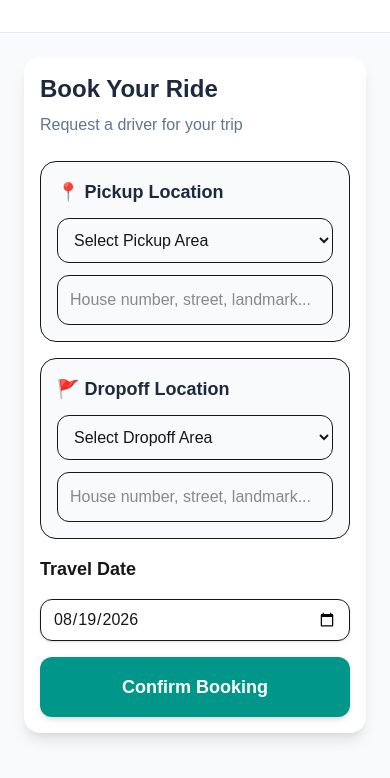
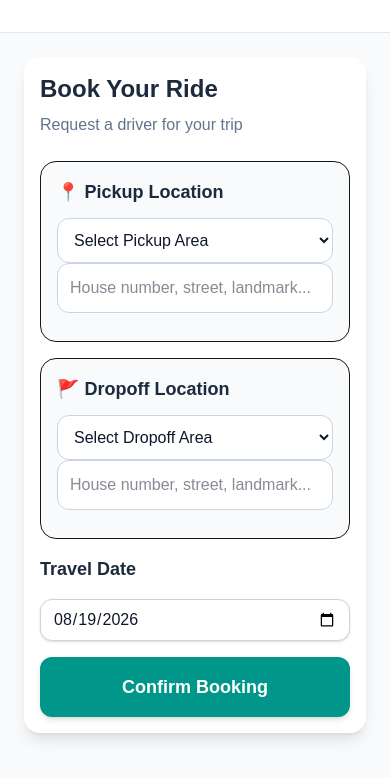
Before and after one commit to jules2018/RouteX, a Next.js app in the folder frontend/: page /bookings in a window 390 px wide. Shown: the top 778 px of the page. Built offline with nearby package versions, Linux system fonts and the light colour scheme.

Commit message:
Fix booking form contrast on mobile

```diff
--- a/frontend/app/bookings/page.tsx
+++ b/frontend/app/bookings/page.tsx
@@ -189,7 +189,7 @@ if (
         pickup_area: e.target.value,
       })
     }
-    className="w-full border rounded-xl p-3 mb-3"
+    className="w-full border border-slate-300 rounded-xl p-3 text-slate-900 bg-white placeholder:text-slate-500"
   >
     <option value="">Select Pickup Area</option>
 
@@ -217,7 +217,7 @@ if (
         pickup_address: e.target.value,
       })
     }
-    className="w-full border rounded-xl p-3"
+   className="w-full border border-slate-300 rounded-xl p-3 mb-3 text-slate-900 bg-white"
   />
 </div>
 
@@ -234,7 +234,7 @@ if (
         dropoff_area: e.target.value,
       })
     }
-    className="w-full border rounded-xl p-3 mb-3"
+   className="w-full border border-slate-300 rounded-xl p-3 text-slate-900 bg-white placeholder:text-slate-500"
   >
     <option value="">Select Dropoff Area</option>
 
@@ -262,14 +262,14 @@ if (
         dropoff_address: e.target.value,
       })
     }
-    className="w-full border rounded-xl p-3"
+   className="w-full border border-slate-300 rounded-xl p-3 mb-3 text-slate-900 bg-white"
   />
 </div>
 <div className="flex items-center gap-2">
 
-  <h2 className="font-semibold text-lg">
-    Travel Date
-  </h2>
+  <h2 className="font-semibold text-lg text-slate-800">
+  Travel Date
+</h2>
 </div>
 <input
   type="date"
@@ -281,7 +281,7 @@ if (
       travel_date: e.target.value,
     })
   }
-  className="border rounded-xl px-3 py-2 shadow-sm"
+  className="border border-slate-300 rounded-xl px-3 py-2 shadow-sm text-slate-900 bg-white"
 />
 {fare && (
   <div className="border rounded-xl p-4 bg-green-50 border-green-200">
--- a/frontend/app/components/Navigation.tsx
+++ b/frontend/app/components/Navigation.tsx
@@ -80,13 +80,13 @@ useEffect(() => {
        {isPassenger && !isAdmin && (
   <a
     href="/passenger-portal"
-    className="text-slate-900 font-semibold hover:text-teal-600 transition">
+    className="text-teal-700 font-bold text-base hover:text-teal-800 transition">
           Home
         </a>)}
         {isPassenger && !isAdmin && (
   <a
     href="/bookings"
-    className="text-slate-900 font-semibold hover:text-teal-600 transition">
+    className="text-teal-700 font-bold text-base hover:text-teal-800 transition">
     Book Ride
   </a>
 )}
```
